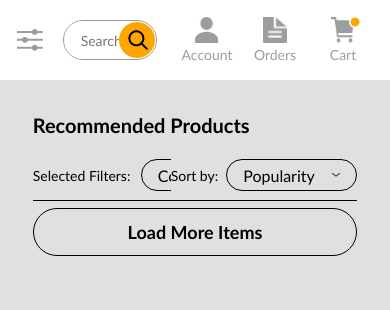
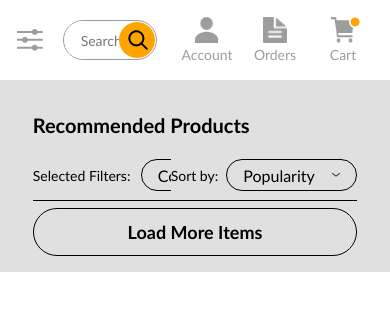
Before and after one commit to nihalvaria/this-is-dmg, a React (Create React App) app: page / in a window 390 px wide. Shown: the top 310 px of the page. Built offline with nearby package versions, Linux system fonts and the light colour scheme.

Commit message:
Padding bottom on Home page

```diff
--- a/src/Pages/Home/Home.scss
+++ b/src/Pages/Home/Home.scss
@@ -1,29 +1,28 @@
 .Home {
-    height: 100%;
-    width: 100%;
+    width: inherit;
     justify-content: flex-start;
     flex-direction: column;
     background-color: var( --primary-color );
-    padding: 80px 28.5px 0px 28.5px;
+    padding: 80px 28.5px 16px 28.5px;
 }
 
 
 @media only screen and ( max-width: 1024px ) {
     .Home {
-        padding: 80px 40.5px 0px 40.5px;
+        padding: 80px 40.5px 16px 40.5px;
     }
 }
 
 
 @media only screen and ( max-width: 768px ) and ( orientation: portrait ) {
     .Home {
-        padding: 80px 32.75px 0px 32.75px;
+        padding: 80px 32.75px 16px 32.75px;
     }
 }
 
 
 @media only screen and ( max-width: 375px ) and ( orientation: portrait ) {
     .Home {
-        padding: 56px 18.5px 0px 18.5px;
+        padding: 56px 18.5px 16px 18.5px;
     }
 }
```
